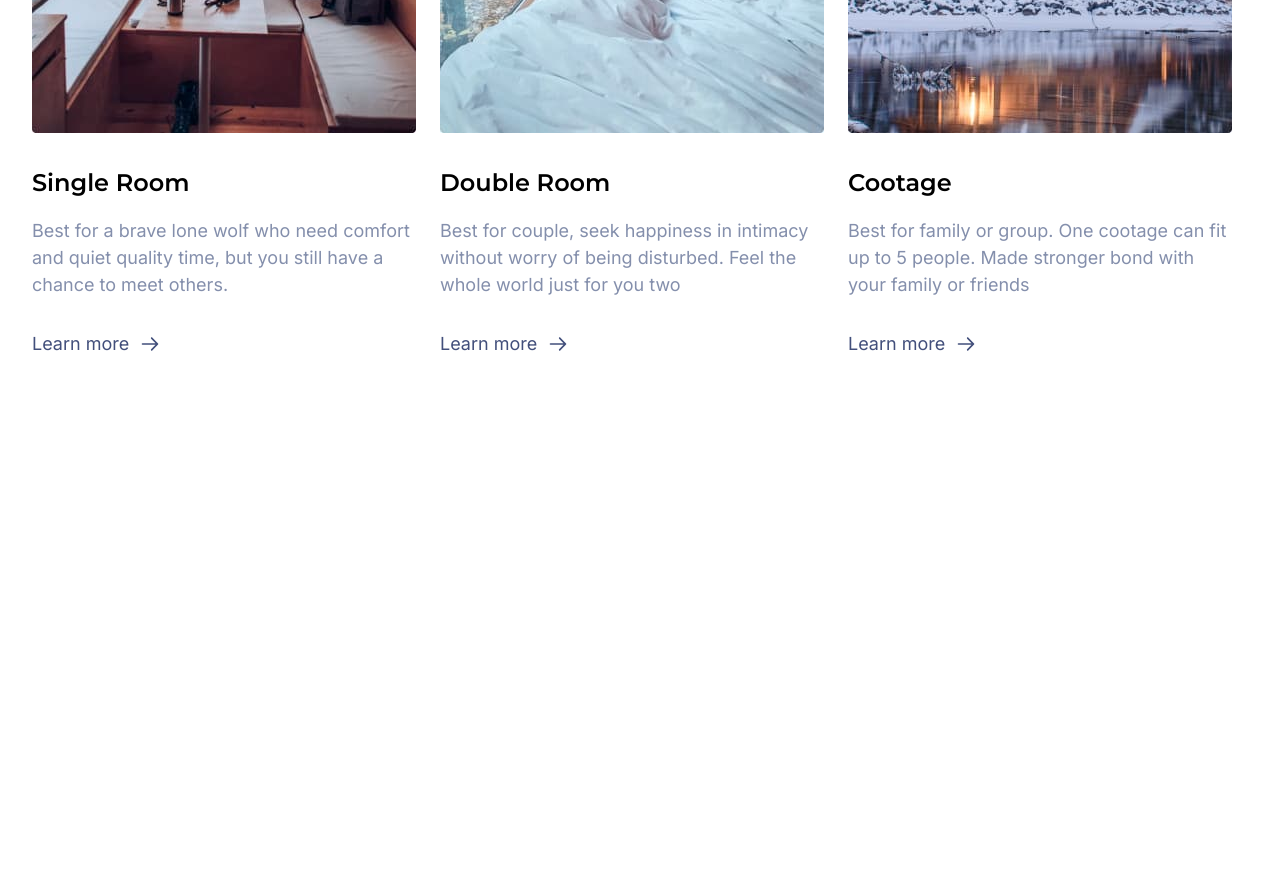
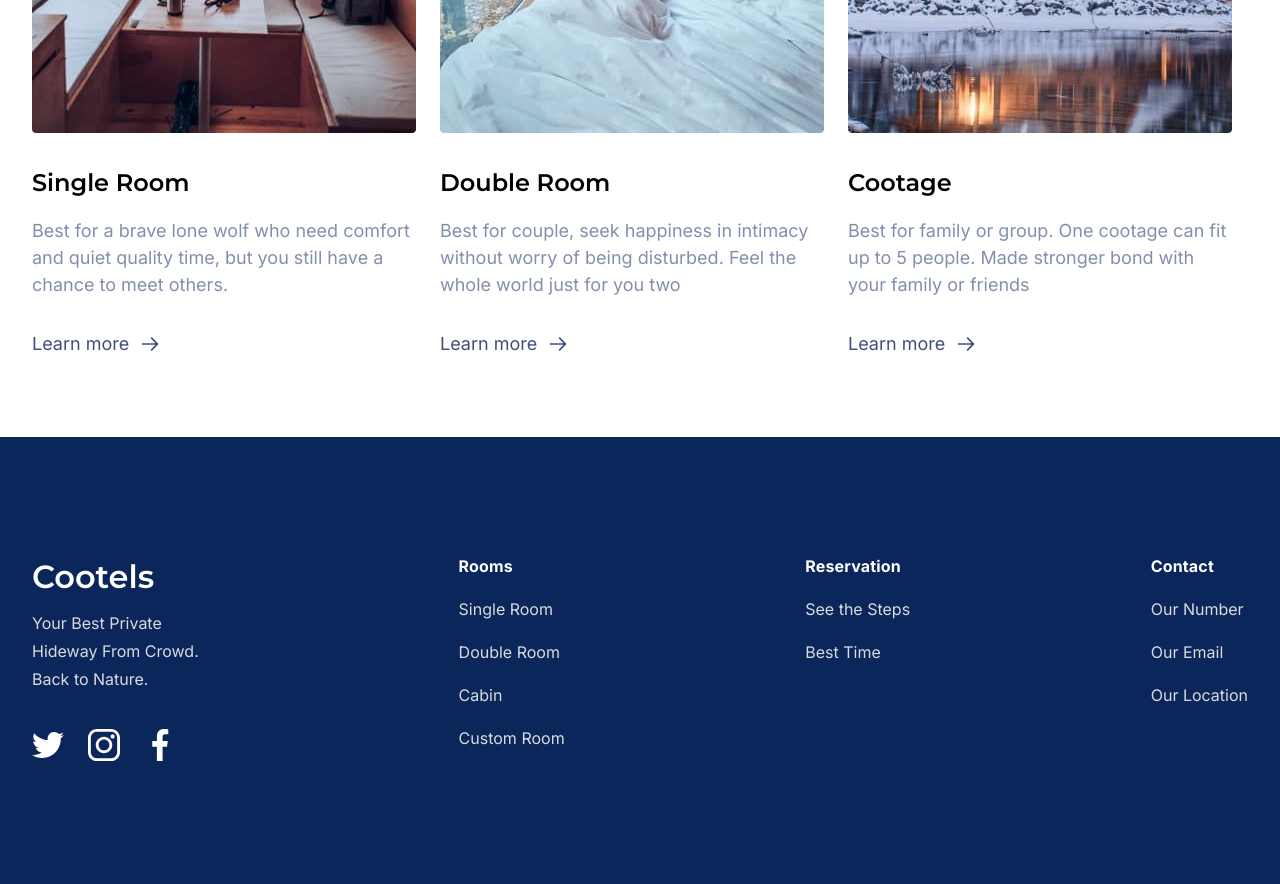
Before and after one commit to MishaPanivnyk/cootels_site, a website built with Parcel: page src/index.html in a window 1280 px wide. Shown: the part 3354-4238 px from the top of the page. Before the commit the page ends 3791 px from the top, so only its background shows below. Built offline with nearby package versions, Linux system fonts and the light colour scheme.

Commit message:
add section footer

```diff
--- a/src/index.html
+++ b/src/index.html
@@ -22,5 +22,6 @@
       <include src="./partials/features.html"></include>
       <include src="./partials/choose.html"></include>
     </main>
+    <include src="./partials/footer.html"></include>
   </body>
 </html>
--- /dev/null
+++ b/src/partials/footer.html
@@ -0,0 +1,122 @@
+<footer class="footer">
+  <div class="container">
+    <div class="logo__container">
+      <p class="logo footer__logo">Cootels</p>
+      <p class="footer__logo-desc">
+        Your Best Private Hideway From Crowd. Back to Nature.
+      </p>
+      <ul class="footer__soc-list list">
+        <li class="footer__soc-item">
+          <a href="">
+            <svg
+              width="32"
+              height="32"
+              viewBox="0 0 32 32"
+              fill="none"
+              xmlns="http://www.w3.org/2000/svg"
+            >
+              <g clip-path="url(#clip0_659_147)">
+                <path
+                  d="M32 6.078C30.81 6.6 29.542 6.946 28.22 7.114C29.58 6.302 30.618 5.026 31.106 3.488C29.838 4.244 28.438 4.778 26.946 5.076C25.742 3.794 24.026 3 22.154 3C18.522 3 15.598 5.948 15.598 9.562C15.598 10.082 15.642 10.582 15.75 11.058C10.296 10.792 5.47 8.178 2.228 4.196C1.662 5.178 1.33 6.302 1.33 7.512C1.33 9.784 2.5 11.798 4.244 12.964C3.19 12.944 2.156 12.638 1.28 12.156C1.28 12.176 1.28 12.202 1.28 12.228C1.28 15.416 3.554 18.064 6.536 18.674C6.002 18.82 5.42 18.89 4.816 18.89C4.396 18.89 3.972 18.866 3.574 18.778C4.424 21.376 6.836 23.286 9.704 23.348C7.472 25.094 4.638 26.146 1.57 26.146C1.032 26.146 0.516 26.122 0 26.056C2.906 27.93 6.35 29 10.064 29C22.136 29 28.736 19 28.736 10.332C28.736 10.042 28.726 9.762 28.712 9.484C30.014 8.56 31.108 7.406 32 6.078Z"
+                  fill="white"
+                />
+              </g>
+              <defs>
+                <clipPath id="clip0_659_147">
+                  <rect width="32" height="32" fill="white" />
+                </clipPath>
+              </defs></svg
+          ></a>
+        </li>
+        <li class="footer__soc-item">
+          <a href="">
+            <svg
+              width="32"
+              height="32"
+              viewBox="0 0 32 32"
+              fill="none"
+              xmlns="http://www.w3.org/2000/svg"
+            >
+              <g clip-path="url(#clip0_659_153)">
+                <path
+                  d="M23.1688 0H8.8306C3.96141 0 0 3.9616 0 8.83079V23.169C0 28.0384 3.96141 31.9998 8.8306 31.9998H23.1688C28.0384 31.9998 31.9998 28.0382 31.9998 23.169V8.83079C32 3.9616 28.0384 0 23.1688 0ZM29.1608 23.169C29.1608 26.4729 26.4729 29.1606 23.169 29.1606H8.8306C5.52693 29.1608 2.83918 26.4729 2.83918 23.169V8.83079C2.83918 5.52712 5.52693 2.83918 8.8306 2.83918H23.1688C26.4727 2.83918 29.1606 5.52712 29.1606 8.83079V23.169H29.1608Z"
+                  fill="white"
+                />
+                <path
+                  d="M15.9999 7.75482C11.4533 7.75482 7.75439 11.4537 7.75439 16.0004C7.75439 20.5468 11.4533 24.2455 15.9999 24.2455C20.5466 24.2455 24.2455 20.5468 24.2455 16.0004C24.2455 11.4537 20.5466 7.75482 15.9999 7.75482ZM15.9999 21.4062C13.019 21.4062 10.5936 18.9811 10.5936 16.0002C10.5936 13.019 13.0188 10.5938 15.9999 10.5938C18.9811 10.5938 21.4063 13.019 21.4063 16.0002C21.4063 18.9811 18.9809 21.4062 15.9999 21.4062Z"
+                  fill="white"
+                />
+                <path
+                  d="M24.5913 5.34735C24.0443 5.34735 23.507 5.56881 23.1206 5.95683C22.7324 6.34296 22.5093 6.88051 22.5093 7.42941C22.5093 7.97662 22.7326 8.51398 23.1206 8.902C23.5068 9.28813 24.0443 9.51148 24.5913 9.51148C25.1402 9.51148 25.6759 9.28813 26.0639 8.902C26.4519 8.51398 26.6734 7.97643 26.6734 7.42941C26.6734 6.88051 26.4519 6.34296 26.0639 5.95683C25.6778 5.56881 25.1402 5.34735 24.5913 5.34735Z"
+                  fill="white"
+                />
+              </g>
+              <defs>
+                <clipPath id="clip0_659_153">
+                  <rect width="32" height="32" fill="white" />
+                </clipPath>
+              </defs></svg
+          ></a>
+        </li>
+        <li class="footer__soc-item">
+          <a href="">
+            <svg
+              width="32"
+              height="32"
+              viewBox="0 0 32 32"
+              fill="none"
+              xmlns="http://www.w3.org/2000/svg"
+            >
+              <g clip-path="url(#clip0_659_151)">
+                <path
+                  d="M21.3295 5.31333H24.2508V0.225333C23.7468 0.156 22.0135 0 19.9948 0C15.7828 0 12.8975 2.64933 12.8975 7.51867V12H8.24951V17.688H12.8975V32H18.5962V17.6893H23.0562L23.7642 12.0013H18.5948V8.08267C18.5962 6.43867 19.0388 5.31333 21.3295 5.31333Z"
+                  fill="white"
+                />
+              </g>
+              <defs>
+                <clipPath id="clip0_659_151">
+                  <rect width="32" height="32" fill="white" />
+                </clipPath>
+              </defs></svg
+          ></a>
+        </li>
+      </ul>
+    </div>
+    <ul class="footer__rooms-list list">
+      <p class="footer__rooms-title">Rooms</p>
+      <li class="footer__rooms-item">
+        <a href="" class="link footer__rooms-link link">Single Room</a>
+      </li>
+      <li class="footer__rooms-item">
+        <a href="" class="link footer__rooms-link link">Double Room</a>
+      </li>
+      <li class="footer__rooms-item">
+        <a href="" class="link footer__rooms-link link">Cabin</a>
+      </li>
+      <li class="footer__rooms-item">
+        <a href="" class="link footer__rooms-link link">Custom Room</a>
+      </li>
+    </ul>
+    <ul class="footer__rooms-list list">
+      <p class="footer__rooms-title">Reservation</p>
+      <li class="footer__rooms-item">
+        <a href="" class="link footer__rooms-link link">See the Steps</a>
+      </li>
+      <li class="footer__rooms-item">
+        <a href="" class="link footer__rooms-link link">Best Time</a>
+      </li>
+    </ul>
+    <ul class="footer__rooms-list list">
+      <p class="footer__rooms-title">Contact</p>
+      <li class="footer__rooms-item">
+        <a href="" class="link footer__rooms-link link">Our Number</a>
+      </li>
+      <li class="footer__rooms-item">
+        <a href="" class="link footer__rooms-link link">Our Email</a>
+      </li>
+      <li class="footer__rooms-item">
+        <a href="" class="link footer__rooms-link link">Our Location</a>
+      </li>
+    </ul>
+  </div>
+</footer>
--- /dev/null
+++ b/src/sass/_footer.scss
@@ -0,0 +1,49 @@
+.footer {
+  background: #0b265a;
+  padding: 120px 0px;
+  .container {
+    display: flex;
+    justify-content: space-between;
+  }
+}
+.footer__logo {
+  color: white;
+  margin-bottom: 13px;
+}
+
+.footer__logo-desc {
+  font-weight: 400;
+  font-size: 16px;
+  line-height: 1.75;
+  color: #d9dbde;
+  max-width: 186px;
+  margin-bottom: 36px;
+}
+.footer__soc-list {
+  display: flex;
+  gap: 24px;
+}
+.footer__rooms-list {
+  //   gap: 24px;
+}
+.footer__rooms-title {
+  font-weight: 700;
+  font-size: 16px;
+  line-height: 1.19;
+  letter-spacing: 0.01em;
+
+  color: #ffffff;
+}
+.footer__rooms-link {
+  font-weight: 400;
+  font-size: 16px;
+  line-height: 1.19;
+
+  color: #d9dbde;
+}
+.footer__rooms-title {
+  margin-bottom: 24px;
+}
+.footer__rooms-item:not(:last-child) {
+  margin-bottom: 24px;
+}
--- a/src/sass/index.scss
+++ b/src/sass/index.scss
@@ -11,3 +11,5 @@
 @import './cootage';
 @import './features';
 @import './choose';
+
+@import './footer';
```
Also changed, not shown: src/images/facebook.svg (added), src/images/instagram.svg (added), src/images/twitter.svg (added).
